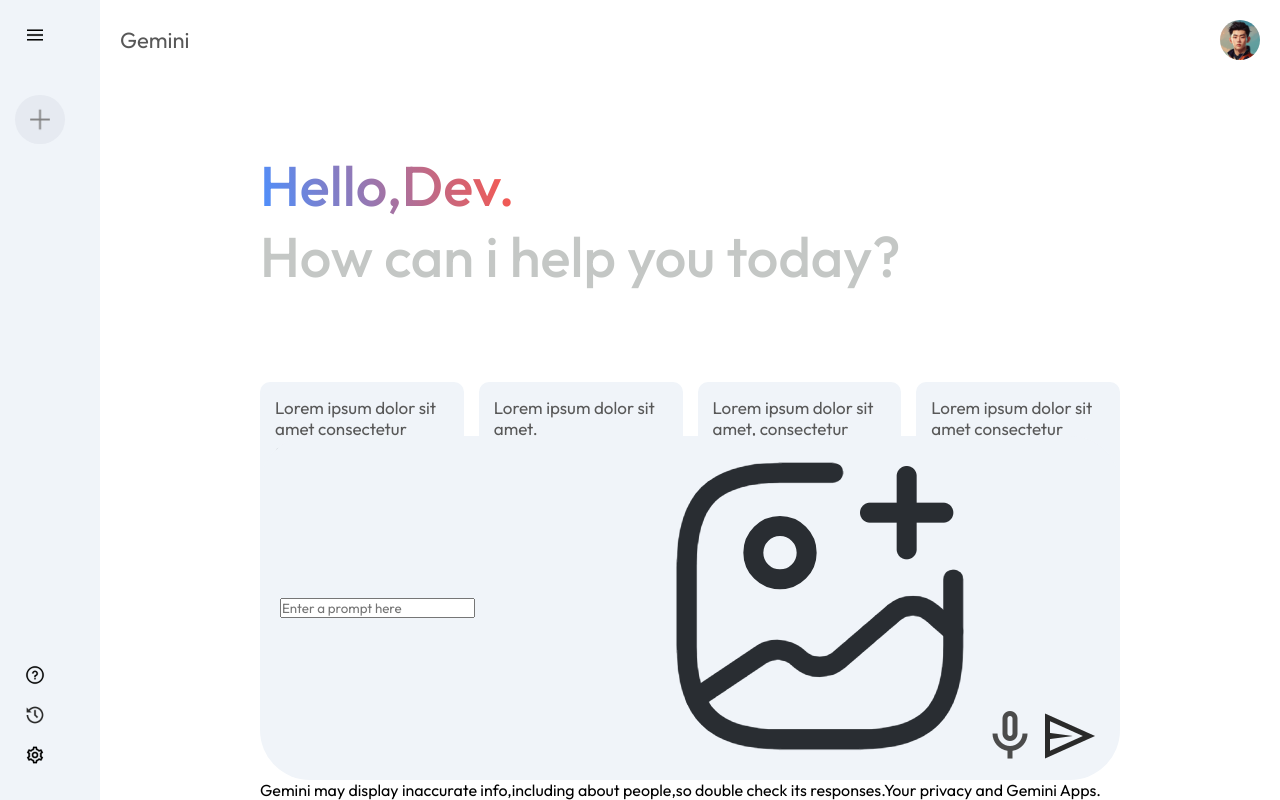
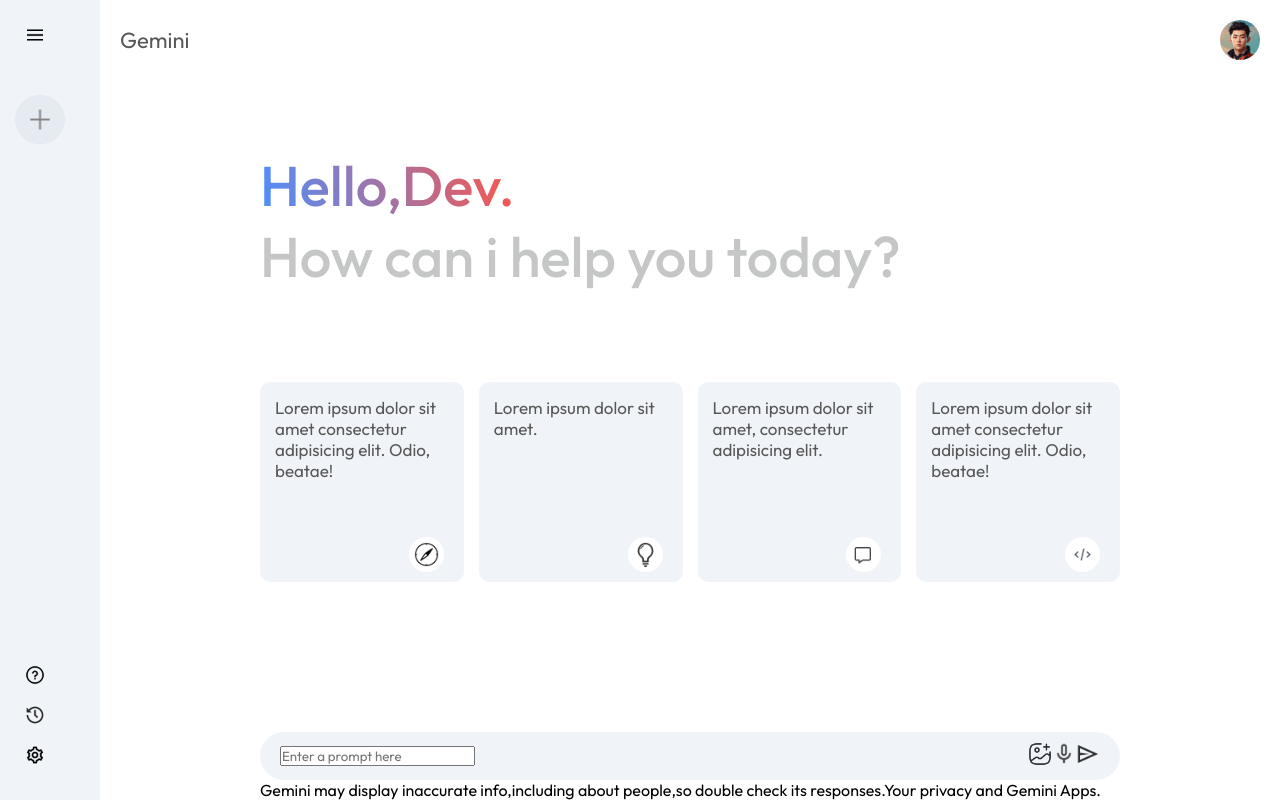
Before and after one commit to Hruth-Vik/Project-8-Gemini-Clone, a React (Vite) app in the folder gemini_clone/: page / in a window 1280 px wide. Built offline with nearby package versions, Linux system fonts and the light colour scheme.

Commit message:
modified the styling of the page

```diff
--- a/gemini_clone/src/components/Main/Main.css
+++ b/gemini_clone/src/components/Main/Main.css
@@ -79,7 +79,6 @@
     max-width: 900px;
     padding: 0px 20px;
     margin: auto;
-
 }
 
 .search-box{
@@ -89,5 +88,8 @@
     background-color: #f0f4f9;
     padding: 10px 20px;
     border-radius: 50px;
+}
+.search-box img{
+    width: 24px;
 
 }
--- a/gemini_clone/src/components/Sidebar/Sidebar.css
+++ b/gemini_clone/src/components/Sidebar/Sidebar.css
@@ -6,6 +6,12 @@
     background-color: #f0f4f9;
     padding: 25px 15px;
 }
+/* .sidebar .active{
+    display: none;
+    align-items: center;
+    justify-content: center;
+
+} */
 
 .sidebar img{
     width: 20px;
```
